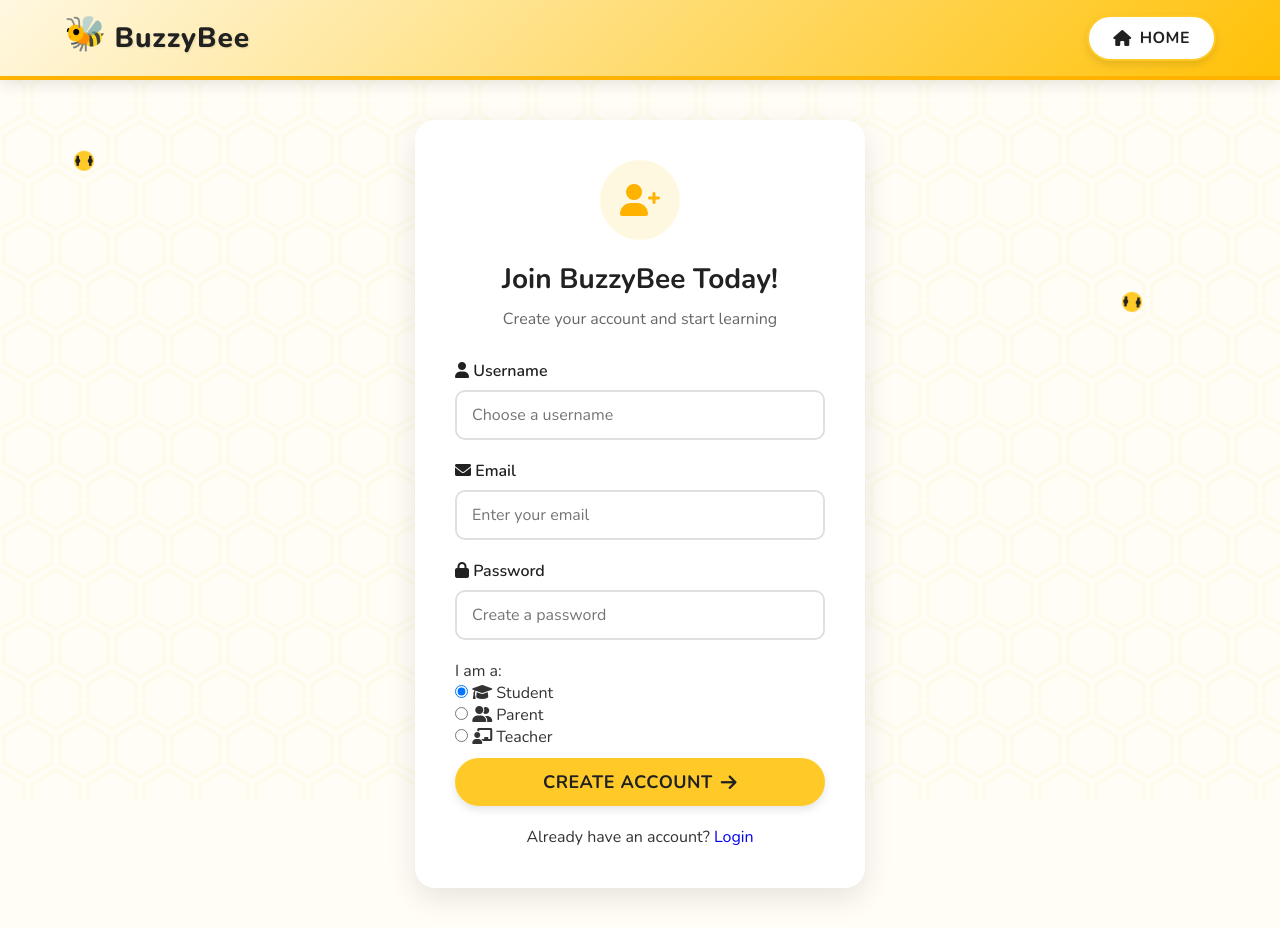
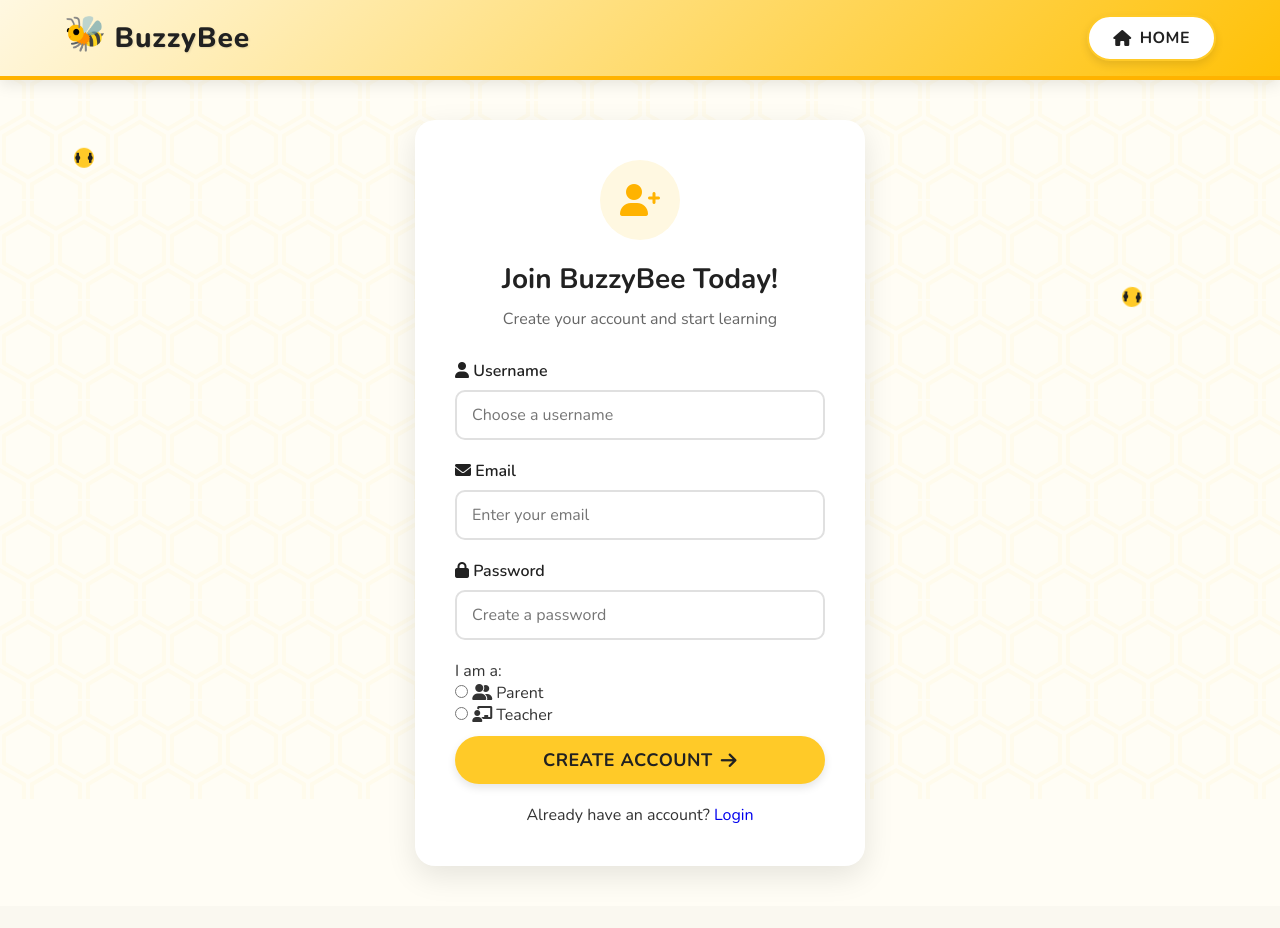
Before and after one commit to MattColb/CS191-Project, a Flask app: page /Register in a window 1280 px wide. After the commit the page ends 869 px from the top, so only its background shows below. Run offline with Flask 3, Linux system fonts and the light colour scheme.

Commit message:
deleted student radio button from signup page

```diff
--- a/flask_docker/templates/signup.html
+++ b/flask_docker/templates/signup.html
@@ -60,13 +60,6 @@
                    <p>I am a:</p>
                    <div class="account-options">
                        <div class="account-option">
-                           <input type="radio" id="student" name="account_type" value="student" checked>
-                           <label for="student">
-                               <i class="fas fa-graduation-cap"></i>
-                               <span>Student</span>
-                           </label>
-                       </div>
-                       <div class="account-option">
                            <input type="radio" id="parent" name="account_type" value="parent">
                            <label for="parent">
                                <i class="fas fa-user-friends"></i>
```
